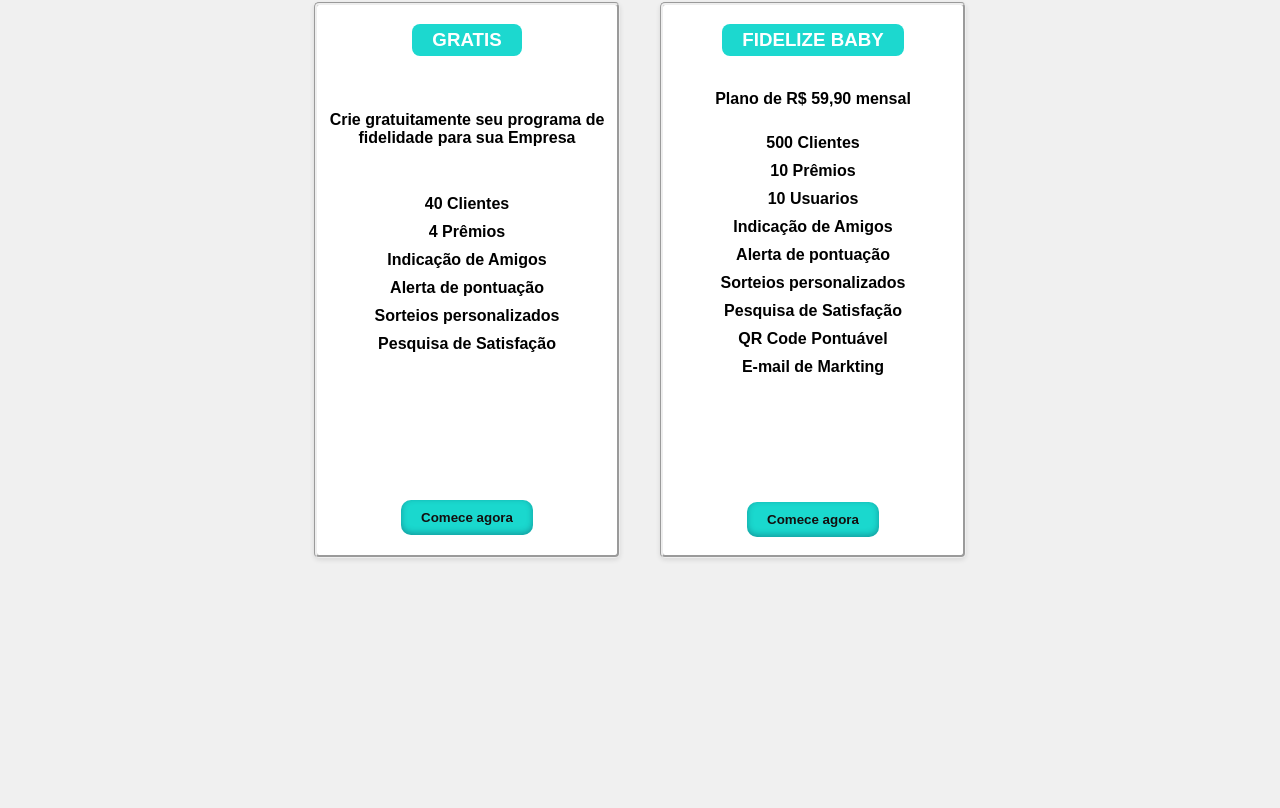
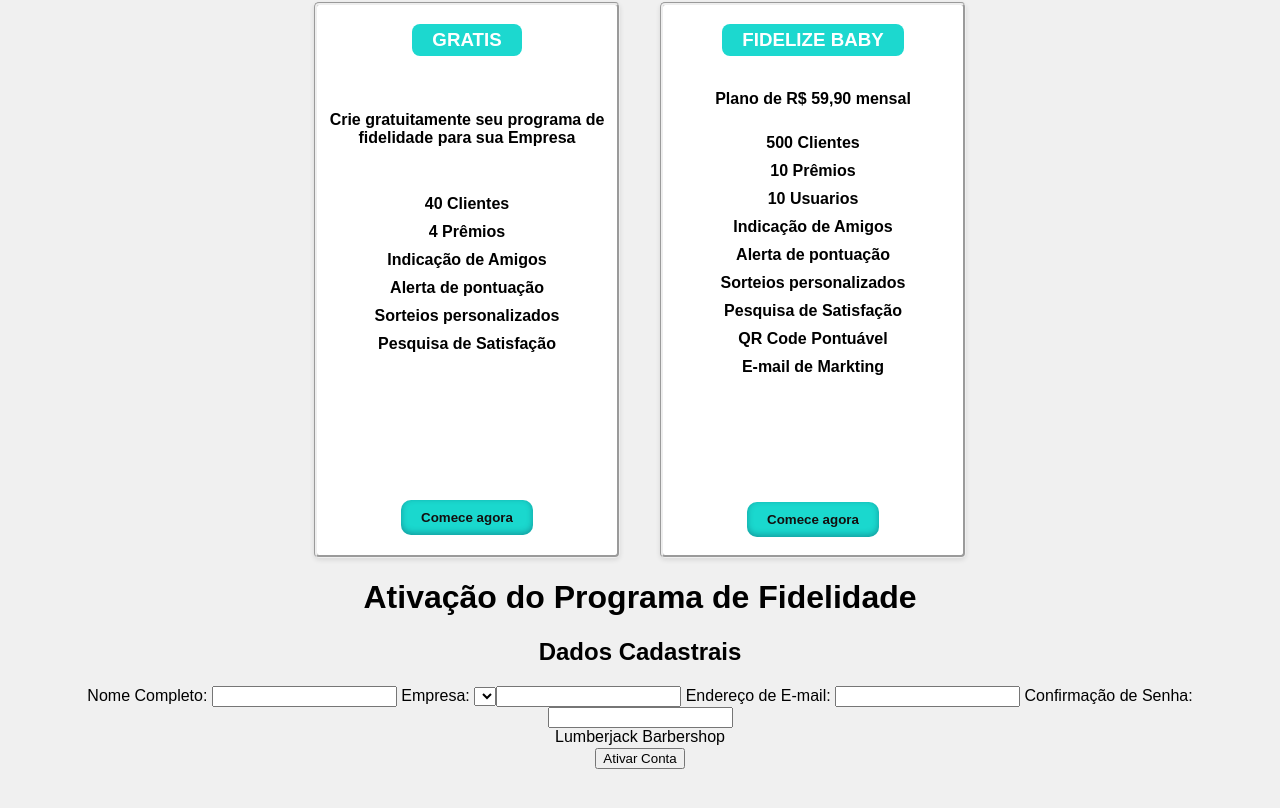
Before and after one commit to SrBauer/FidelizeMais, a plain HTML site: page index.html in a window 1280 px wide. Shown: the part 1576-2384 px from the top of the page. Before the commit the page ends 2214 px from the top, so only its background shows below. Drawn offline with Linux system fonts and the light colour scheme; a web font is replaced by a local one.

Commit message:
Feat: caminho JS

```diff
--- a/index.html
+++ b/index.html
@@ -34,13 +34,7 @@
                     </svg>
                     <span>Entrar</span>
                 </a>
-            <a id="btn-experimente" class="btn">
-                <svg width="180px" height="60px" viewBox="0 0 180 60" class="border">
-                    <polyline points="179,1 179,59 1,59 1,1 179,1" class="bg-line"></polyline>
-                    <polyline points="179,1 179,59 1,59 1,1 179,1" class="hl-line"></polyline>
-                </svg>
-                <span>Experimente</span>
-            </a>
+
             </div>
         </nav>
     </header>
@@ -110,11 +104,43 @@
             </div>
         </section>
 
-        <div id="modal-cadastro-container"></div>
+        <sectionc class="cadastro">
+            <h1>Ativação do Programa de Fidelidade</h1>
+            <h2>Dados Cadastrais</h2>
+            <form>
+                <label for="full-name">Nome Completo:</label>
+                <input type="text" id="full-name" name="full-name" required>
+
+                <label for="company">Empresa:</label>
+                <select id="company" name="company">
+
+                <label for="password">Senha:</label>
+                <input type="password" id="password" name="password" required>
+
+                <label for="email">Endereço de E-mail:</label>
+                <input type="email" id="email" name="email" required>
+
+                <label for="confirm-password">Confirmação de Senha:</label>
+                <input type="password" id="confirm-password" name="confirm-password" required>
+
+
+                    <option value="lumberjack">Lumberjack Barbershop</option>
+
+                    <!-- Adicione mais opções conforme necessário -->
+
+                </select>
+
+
+                <button type="submit">Ativar Conta</button>
+            </form>
+
+        </sectionc>
 
     </main>
 
     <script src="script.js"></script>
+
+    <!--script>window.location.href = 'login.html';</script-->
 </body>
 
 </html>
--- a/login.css
+++ b/login.css
@@ -6,7 +6,7 @@
     margin-top: 40px;
 }
 
-.login-box {
+ .login-box {
     padding: 20px;
     border-radius: 10px;
     box-shadow: 0 0 10px rgba(0, 0, 0, 0.1);
@@ -34,48 +34,66 @@
     rgba(10, 37, 64, 0.35) 0px -2px 6px 0px inset;
 }
 
-.login-box h2 {
+ .login-box h2 {
     font-size: 50px;
 }
 
-.login-box button {
-    background: #f0f0f0;
+ .login-box button {
+    background: #3ea2f5;
     border: none;
-    padding: 10px 20px;
     border-radius: 5px;
     cursor: pointer;
     font-size: 16px;
-    width: 100px;
+    width: 150px;
     box-shadow: rgba(50, 50, 93, 0.25) 0px 50px 100px -20px,
     rgba(0, 0, 0, 0.3) 0px 30px 60px -30px,
     rgba(10, 37, 64, 0.35) 0px -2px 6px 0px inset;
 }
 
-.login-box .options {
+.steleBtn{
     display: flex;
-    justify-content: space-between;
-    margin-top: 10px;
+    align-items: center;
+    flex-direction: column;
 }
 
-.login-box .options a {
-    color: blue;
-    text-decoration: none;
+ .cadastro {
+    background-color: #fff;
+    padding: 20px;
+    border-radius: 8px;
+    box-shadow: 0 0 10px rgba(0, 0, 0, 0.1);
+    width: 300px;
 }
 
-.login-box .options label {
-    display: flex;
-    align-items: center;
+
+ h1, h2 {
+    color: #333;
 }
 
-#login-container {
-    position: fixed;
-    top: 0;
-    left: 0;
+label {
+    display: block;
+    margin-top: 10px;
+    color: #555;
+}
+
+input, select {
     width: 100%;
-    height: 100%;
-    background-color: rgba(0, 0, 0, 0.8); /* fundo escurecido */
-    display: none;
-    justify-content: center;
-    align-items: center;
-    z-index: 1000; /* Coloca o login acima de outros elementos */
+    padding: 8px;
+    margin-top: 5px;
+    border: 1px solid #5aa5eb;
+    border-radius: 4px;
 }
+
+button {
+    width: 100%;
+    padding: 10px;
+    background-color: #007BFF;
+    color: #ffffff;
+    border: none;
+    border-radius: 4px;
+    margin-top: 20px;
+    cursor: pointer;
+}
+
+button:hover {
+    background-color: #0056b3;
+}
--- a/script.js
+++ b/script.js
@@ -3,7 +3,25 @@ document.addEventListener('DOMContentLoaded', function () {
     const loginContainer = document.getElementById('login-container');
 
     btnEntrar.addEventListener('click', function (event) {
-        event.preventDefault(); // Evita o comportamento padrão do link
-        loginContainer.style.display = 'flex';
+        event.preventDefault(); // Evita o comportamento padrão do botão
+
+        // Captura os valores dos campos de entrada
+        const username = document.getElementById('username').value;
+        const company = document.getElementById('company').value;
+        const password = document.getElementById('password').value;
+
+        // Define os valores esperados (alterar conforme necessário)
+        const expectedUsername = "usuarioExemplo";
+        const expectedCompany = "empresaExemplo";
+        const expectedPassword = "senhaExemplo";
+
+        // Valida os dados de login
+        if (username === expectedUsername && company === expectedCompany && password === expectedPassword) {
+            // Redireciona para a página index.html
+            <script>window.location.href = 'index.html';</script>
+        } else {
+            // Exibe uma mensagem de erro
+            alert("Dados de login inválidos. Por favor, tente novamente.");
+        }
     });
 });
--- a/styles.css
+++ b/styles.css
@@ -76,6 +76,7 @@ body {
     color: var(--azul-bebe);
     cursor: pointer;
     transition: 1s ease-in-out;
+    margin-right: 40px;
 }
 
 svg {
```
Also changed, not shown: login.html (+10 -6 lines). Lines whose indentation alone changed are shown as unchanged.
